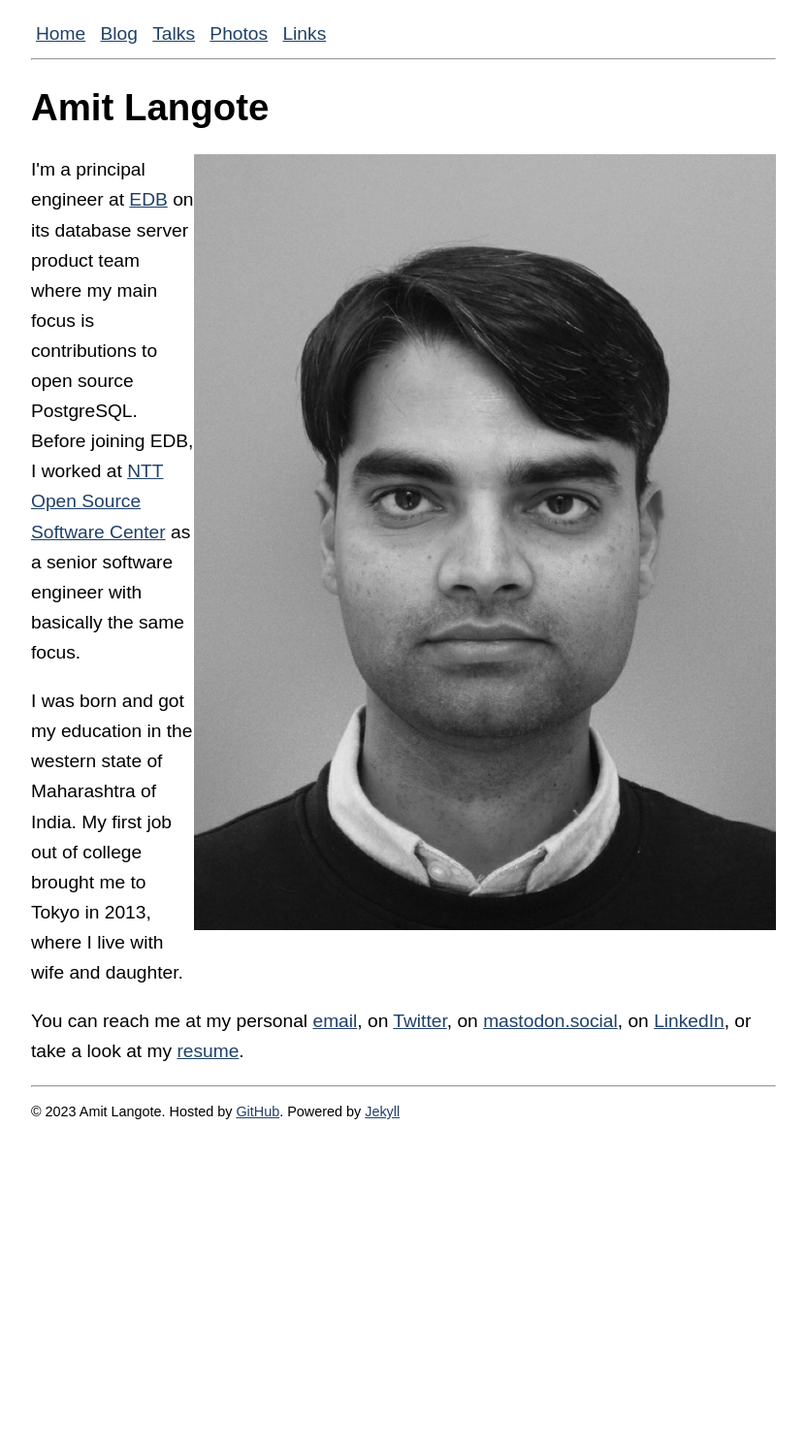
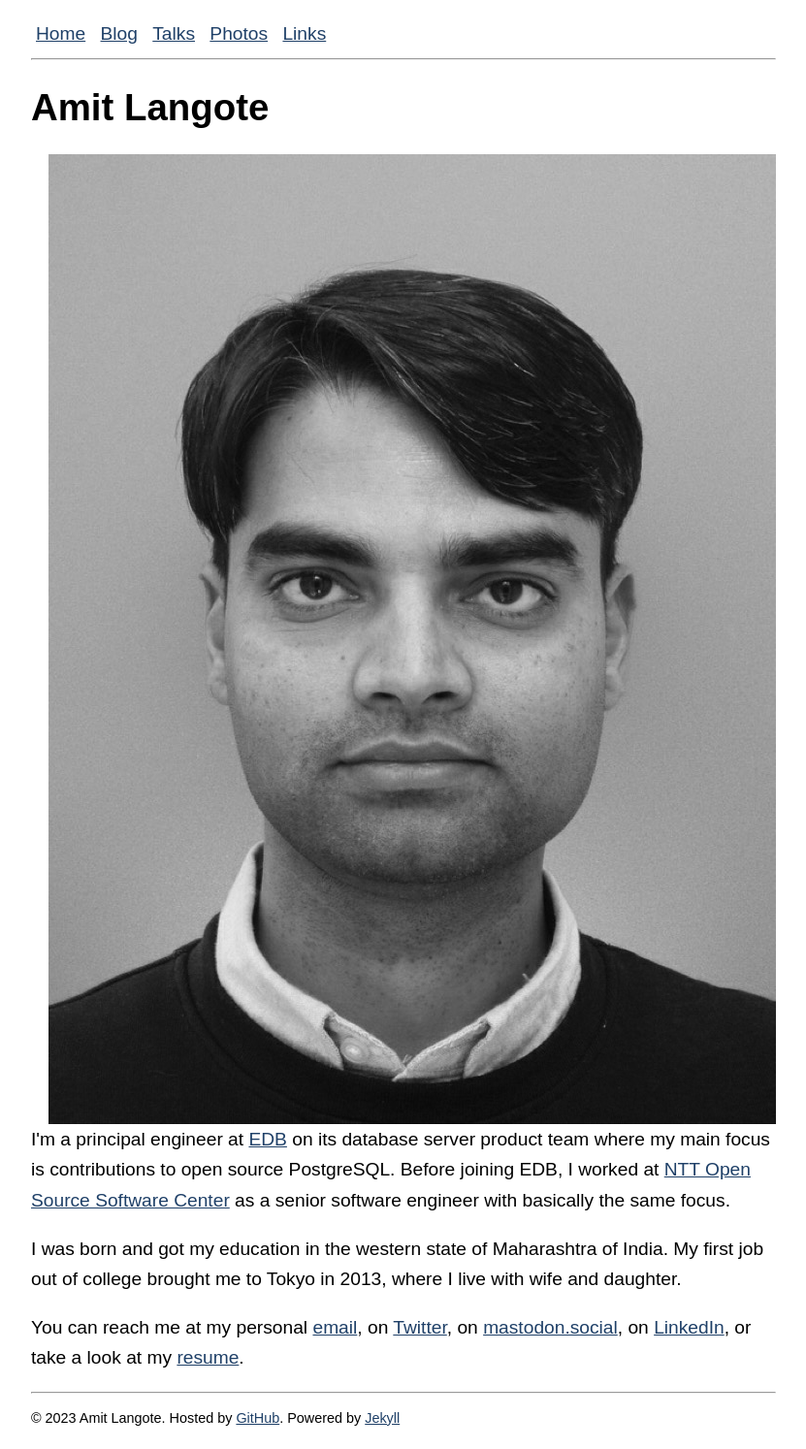
Before and after one commit to amitlan/website, a Jekyll site: the page built from index.md, in a window 1280 px wide. Shown: the whole page at 97% size, without its empty margins (224-1055 px from the left). Built offline with Jekyll 4.4.1, drawn with Linux system fonts in a browser that asks for light colours; before the commit the page ends 1178 px from its top, so only the background shows below that.

Commit message:
Update global.css

```diff
--- a/styles/global.css
+++ b/styles/global.css
@@ -26,6 +26,7 @@ body{
 	background-color:white;
 }
 
-img{
-	max-width: 600px;
+img {
+    max-width: 100%;
+    max-height: 100%;
 }
```
